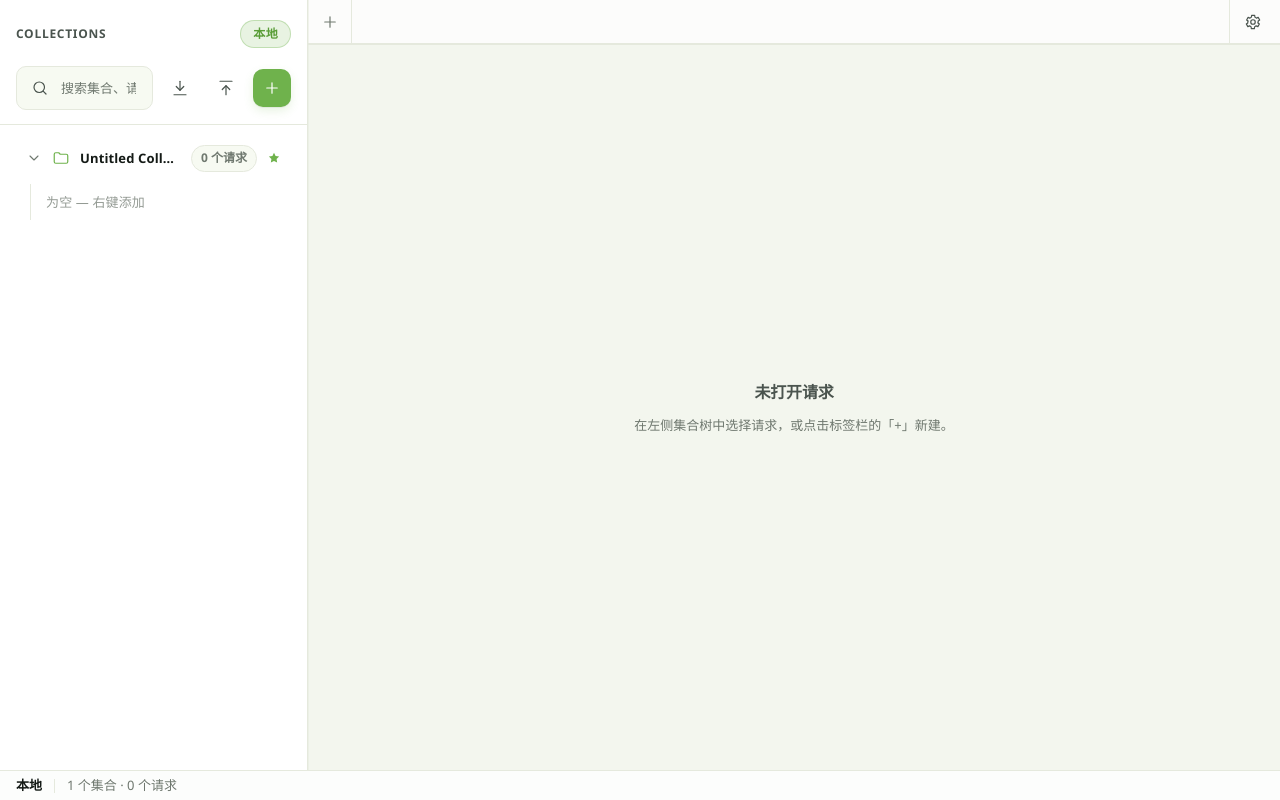
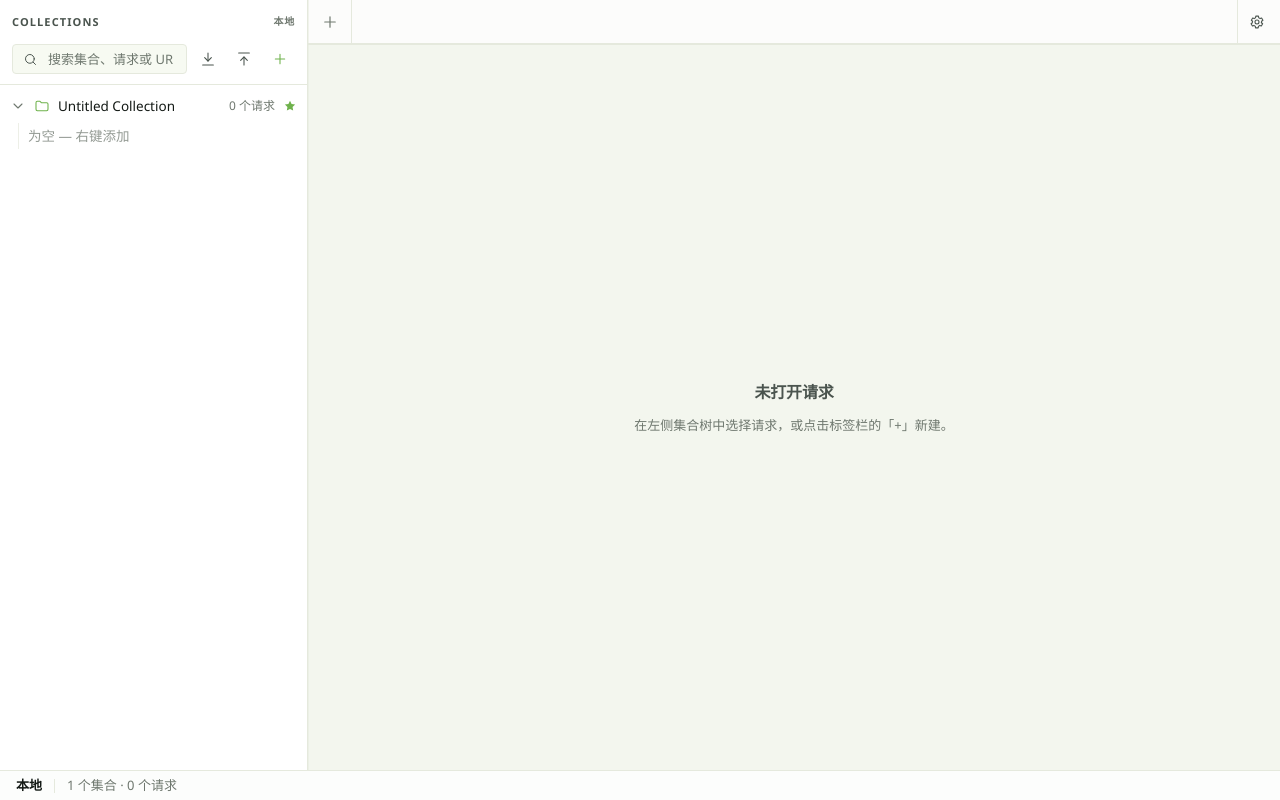
Before and after one commit to luf-23/api-tester, a React (Vite) app in the folder apps/desktop/renderer/: page / in a window 1280 px wide. Both pictures are taken after a click on the button 272 px from the left and 88 px from the top of the page. Built offline with nearby package versions, Linux system fonts and the light colour scheme.

Commit message:
style: 集合侧栏与全局控件收紧为 IDE 树风格

```diff
--- a/apps/desktop/renderer/src/components/CollectionsPanel.tsx
+++ b/apps/desktop/renderer/src/components/CollectionsPanel.tsx
@@ -448,7 +448,10 @@ function FolderRow({
             onCancel={() => setEditingId(null)}
           />
         ) : (
-          <span className="tree-row__name" onDoubleClick={() => setEditingId(node.id)}>
+          <span
+            className="tree-row__name"
+            onDoubleClick={isCollectionRoot ? undefined : () => setEditingId(node.id)}
+          >
             {node.name}
           </span>
         )}
--- a/apps/desktop/renderer/src/components/RequestPanel.tsx
+++ b/apps/desktop/renderer/src/components/RequestPanel.tsx
@@ -256,7 +256,7 @@ function BodyEditor({ request }: { request: RequestWithTests }) {
             minHeight: 240,
             background: 'var(--bg-panel)',
             border: '1px solid var(--border-subtle)',
-            borderRadius: 8,
+            borderRadius: 4,
             color: 'var(--text-primary)',
             padding: 12,
             fontFamily: 'var(--font-code)',
@@ -294,7 +294,7 @@ function TestsPanel({ request }: { request: RequestWithTests }) {
               padding: '10px 12px',
               background: 'var(--bg-panel)',
               border: '1px solid var(--border-subtle)',
-              borderRadius: 8,
+              borderRadius: 4,
               fontFamily: 'var(--font-code)',
               fontSize: 12.5,
             }}
--- a/apps/desktop/renderer/src/styles/global.css
+++ b/apps/desktop/renderer/src/styles/global.css
@@ -8,7 +8,8 @@ html, body, #root { height: 100%; margin: 0; }
   --fs-small: 13px;
   --fs-caption: 12px;
   --lh-body: 1.55;
-  --radius-ui: 10px;
+  --radius-ui: 4px;
+  --radius-pill: 4px;
   --row-comfy: 42px;
   --tab-height: 44px;
   --font-ui: 'Inter Variable', 'Segoe UI', ui-sans-serif, system-ui, -apple-system, BlinkMacSystemFont,
@@ -205,8 +206,12 @@ body.is-resizing-row .resize-handle--row::after {
   font-weight: 500;
 }
 
-/* ---------- Collections panel ---------- */
+/* ---------- Collections panel ----------
+   Sidebar uses tighter spacing and small (≤4px) radii — IDE-tree feel,
+   no rounded-square pills. */
 .collections {
+  --radius-sidebar: 4px;
+  --row-sidebar: 34px;
   display: flex;
   flex-direction: column;
   flex: 1;
@@ -216,73 +221,80 @@ body.is-resizing-row .resize-handle--row::after {
   position: relative;
 }
 .collections__top {
-  padding: 16px 16px 14px;
+  padding: 10px 12px 10px;
   border-bottom: 1px solid var(--border-subtle);
-  display: flex; flex-direction: column; gap: 14px;
+  display: flex; flex-direction: column; gap: 10px;
 }
 .collections__identity {
   display: flex;
   align-items: center;
   justify-content: space-between;
-  gap: 12px;
-  min-height: 36px;
+  gap: 10px;
+  min-height: 24px;
 }
 .collections__identity-title {
-  font-size: var(--fs-caption);
+  font-size: 11px;
   font-weight: 700;
-  letter-spacing: 0.06em;
+  letter-spacing: 0.1em;
   text-transform: uppercase;
   color: var(--text-secondary);
 }
 .collections__identity-badge {
-  font-size: var(--fs-caption);
+  font-size: 10px;
   font-weight: 600;
-  letter-spacing: 0.03em;
+  letter-spacing: 0.08em;
   text-transform: uppercase;
-  color: var(--accent-strong);
-  background: var(--accent-soft);
-  border: 1px solid var(--accent-ring);
-  border-radius: 999px;
-  padding: 4px 12px;
+  color: var(--text-muted);
+  background: transparent;
+  border: 0;
+  padding: 0;
 }
 .icon-btn {
   flex-shrink: 0;
-  width: 38px; height: 38px; border-radius: var(--radius-ui);
+  width: 30px; height: 30px;
+  border-radius: var(--radius-sidebar);
   background: transparent; border: 1px solid transparent;
   display: grid; place-items: center; color: var(--text-secondary);
   transition: background 0.12s ease, color 0.12s ease;
 }
 .icon-btn svg {
-  width: 18px;
-  height: 18px;
+  width: 16px;
+  height: 16px;
   display: block;
 }
 .icon-btn:hover { background: var(--bg-hover); color: var(--text-primary); }
-.icon-btn.is-accent { background: var(--accent); color: var(--on-accent); border-color: transparent; box-shadow: 0 1px 0 rgba(0,0,0,0.05), 0 4px 10px var(--accent-soft); }
-.icon-btn.is-accent:hover { background: var(--accent-strong); color: var(--on-accent); }
+.icon-btn.is-accent {
+  background: transparent;
+  color: var(--accent);
+  border-color: transparent;
+  box-shadow: none;
+}
+.icon-btn.is-accent:hover { background: var(--accent-soft); color: var(--accent-strong); }
 .icon-btn.is-active {
   background: var(--accent-soft);
   color: var(--accent);
-  border-color: var(--accent-ring);
+  border-color: transparent;
 }
 
-.search-row { display: flex; align-items: center; gap: 8px; min-width: 0; }
+.search-row { display: flex; align-items: center; gap: 6px; min-width: 0; }
 .search-input {
   flex: 1;
   min-width: 0;
-  display: flex; align-items: center; gap: 10px;
+  display: flex; align-items: center; gap: 8px;
   overflow: hidden;
   background: var(--bg-elevated);
   border: 1px solid var(--border-subtle);
-  border-radius: var(--radius-ui);
-  padding: 10px 14px;
-  min-height: var(--row-comfy);
+  border-radius: var(--radius-sidebar);
+  padding: 0 10px;
+  height: 30px;
   color: var(--text-secondary);
-  transition: border-color 0.15s ease, box-shadow 0.15s ease;
+  transition: border-color 0.12s ease, box-shadow 0.12s ease, background 0.12s ease;
 }
+.search-input:hover { border-color: var(--border-strong); }
 .search-input:focus-within {
-  border-color: var(--accent-ring);
-  box-shadow: 0 0 0 3px var(--accent-soft);
+  border-color: var(--accent);
+  background: var(--bg-panel);
+  box-shadow: 0 0 0 1px var(--accent);
 }
 .search-input input {
   flex: 1;
@@ -292,115 +304,124 @@ body.is-resizing-row .resize-handle--row::after {
   border: 0;
   outline: 0;
   color: var(--text-primary);
-  font-size: var(--fs-small);
+  font-size: 13px;
+  height: 100%;
 }
 .search-input > svg {
   flex-shrink: 0;
+  width: 15px;
+  height: 15px;
 }
 .search-input input::placeholder { color: var(--text-muted); }
 .search-input__clear {
-  width: 28px; height: 28px; border-radius: 6px;
+  width: 20px; height: 20px;
+  border-radius: var(--radius-sidebar);
   background: transparent; border: 0;
   color: var(--text-muted);
-  font-size: 18px; line-height: 1;
+  font-size: 16px; line-height: 1;
 }
 .search-input__clear:hover { background: var(--bg-hover); color: var(--text-primary); }
 
 .tree {
-  padding: 10px 8px 20px;
+  padding: 4px 0 12px;
   overflow: auto;
   flex: 1;
   min-height: 0;
 }
 .tree__empty {
-  padding: 40px 20px; text-align: center; color: var(--text-muted);
+  padding: 32px 16px; text-align: center; color: var(--text-muted);
 }
-.tree__empty p { margin: 0 0 8px; font-size: var(--fs-small); color: var(--text-secondary); font-weight: 600; }
-.tree__empty small { font-size: var(--fs-caption); line-height: 1.5; }
+.tree__empty p { margin: 0 0 6px; font-size: 12px; color: var(--text-secondary); font-weight: 600; }
+.tree__empty small { font-size: 11px; line-height: 1.5; }
 
 .tree-row {
-  display: flex; align-items: center; gap: 10px;
-  min-height: var(--row-comfy);
-  padding: 8px 12px;
-  margin: 2px 6px;
-  border-radius: var(--radius-ui);
+  display: flex; align-items: center; gap: 8px;
+  min-height: var(--row-sidebar);
+  height: var(--row-sidebar);
+  padding: 0 10px;
+  margin: 0;
+  border-radius: 0;
   color: var(--text-primary);
   cursor: pointer;
-  font-size: var(--fs-small);
+  font-size: 13.5px;
   position: relative;
-  transition: background 0.12s ease, color 0.12s ease;
+  transition: background 0.08s ease, color 0.08s ease;
 }
 .tree-row:hover { background: var(--bg-hover); }
 .tree-row.is-active {
   background: var(--accent-soft);
-  color: var(--accent);
-  font-weight: 600;
+  color: var(--text-primary);
+  font-weight: 500;
 }
 .tree-row.is-active .method { color: inherit; }
 .tree-row.is-active::before {
-  content: ''; position: absolute; left: 0; top: 8px; bottom: 8px;
-  width: 3px; border-radius: 0 3px 3px 0;
+  content: ''; position: absolute; left: 0; top: 0; bottom: 0;
+  width: 2px;
   background: var(--accent);
 }
-.tree-row--folder { font-weight: 600; }
-.tree-row--empty { cursor: default; min-height: 36px; opacity: 0.75; }
+.tree-row--folder { font-weight: 500; }
+.tree-row--empty { cursor: default; min-height: 26px; height: 26px; opacity: 0.75; }
 .tree-row--empty:hover { background: transparent; }
 .tree-row__chev {
   width: 16px; height: 16px;
   color: var(--text-muted); flex: none;
-  transition: transform 0.15s ease;
+  transition: transform 0.12s ease;
 }
 .tree-row__chev.is-collapsed { transform: rotate(-90deg); }
-.tree-row__icon { width: 18px; height: 18px; color: var(--accent); flex: none; }
+.tree-row__icon { width: 16px; height: 16px; color: var(--text-secondary); flex: none; }
+.tree-row--folder .tree-row__icon { color: var(--accent); }
 .tree-row__name {
   flex: 1; min-width: 0;
   overflow: hidden; text-overflow: ellipsis; white-space: nowrap;
-  letter-spacing: 0.01em;
+  letter-spacing: 0;
 }
 .tree-row__count {
   color: var(--text-muted);
-  font-size: var(--fs-caption);
+  font-size: 12px;
   font-variant-numeric: tabular-nums;
-  padding: 3px 9px;
-  border-radius: 999px;
-  background: var(--bg-elevated);
-  border: 1px solid var(--border-subtle);
+  padding: 0;
+  border-radius: 0;
+  background: transparent;
+  border: 0;
+  font-weight: 400;
+  letter-spacing: 0;
 }
 .tree-row.is-active .tree-row__count {
-  background: transparent; border-color: var(--accent-ring); color: var(--accent);
+  background: transparent; border: 0; color: var(--text-secondary);
 }
 .tree-row__star { color: var(--accent); }
 .tree-row__rename {
-  flex: 1; min-width: 0; height: 34px;
+  flex: 1; min-width: 0; height: 26px;
   background: var(--bg-app);
-  border: 1px solid var(--accent-ring);
-  border-radius: 6px;
-  padding: 0 10px;
+  border: 1px solid var(--accent);
+  border-radius: var(--radius-sidebar);
+  padding: 0 8px;
   color: var(--text-primary);
   outline: 0;
   font: inherit;
+  font-size: 13.5px;
 }
-.tree-row__rename:focus { box-shadow: 0 0 0 2px var(--accent-soft); }
+.tree-row__rename:focus { box-shadow: 0 0 0 1px var(--accent); }
 
 .tree-row__actions {
   position: absolute;
-  right: 8px;
+  right: 4px;
   top: 50%;
   transform: translateY(-50%);
   display: flex;
   align-items: center;
-  gap: 4px;
-  padding: 5px 8px 5px 16px;
-  border-radius: 8px;
+  gap: 1px;
+  padding: 2px 4px 2px 12px;
+  border-radius: var(--radius-sidebar);
   background: var(--bg-hover);
   opacity: 0;
   pointer-events: none;
-  transition: opacity 0.12s ease, background 0.12s ease;
-  box-shadow: -18px 0 22px -4px var(--bg-hover);
+  transition: opacity 0.1s ease;
+  box-shadow: -16px 0 16px -4px var(--bg-hover);
 }
 .tree-row.is-active .tree-row__actions {
   background: var(--accent-soft);
-  box-shadow: -18px 0 22px -4px var(--accent-soft);
+  box-shadow: -16px 0 16px -4px var(--accent-soft);
 }
 .tree-row:hover .tree-row__actions,
 .tree-row:focus-within .tree-row__actions {
@@ -409,56 +430,58 @@ body.is-resizing-row .resize-handle--row::after {
 }
 
 .row-icon {
-  width: 32px; height: 32px;
-  border-radius: 8px;
+  width: 26px; height: 26px;
+  border-radius: var(--radius-sidebar);
   background: transparent; border: 0;
   color: var(--text-secondary);
   display: grid; place-items: center;
-  transition: background 0.12s ease, color 0.12s ease;
+  transition: background 0.1s ease, color 0.1s ease;
 }
-.row-icon:hover { background: var(--bg-elevated); color: var(--accent); }
+.row-icon svg { width: 15px; height: 15px; }
+.row-icon:hover { background: var(--bg-elevated); color: var(--text-primary); }
 
 .tree-children { display: flex; flex-direction: column; position: relative; }
 .tree-children::before {
   content: '';
   position: absolute;
-  top: 2px; bottom: 2px;
+  top: 0; bottom: 0;
   width: 1px; background: var(--border-subtle);
+  opacity: 0.7;
 }
-.tree-children[data-depth='1']::before { left: 22px; }
-.tree-children[data-depth='2']::before { left: 42px; }
-.tree-children[data-depth='3']::before { left: 62px; }
-.tree-children[data-depth='4']::before { left: 82px; }
+.tree-children[data-depth='1']::before { left: 18px; }
+.tree-children[data-depth='2']::before { left: 36px; }
+.tree-children[data-depth='3']::before { left: 54px; }
+.tree-children[data-depth='4']::before { left: 72px; }
 
-.tree-row[data-depth='1'] { padding-left: 12px; }
-.tree-row[data-depth='2'] { padding-left: 32px; }
-.tree-row[data-depth='3'] { padding-left: 52px; }
-.tree-row[data-depth='4'] { padding-left: 72px; }
-.tree-row[data-depth='5'] { padding-left: 92px; }
+.tree-row[data-depth='1'] { padding-left: 10px; }
+.tree-row[data-depth='2'] { padding-left: 28px; }
+.tree-row[data-depth='3'] { padding-left: 46px; }
+.tree-row[data-depth='4'] { padding-left: 64px; }
+.tree-row[data-depth='5'] { padding-left: 82px; }
 
-.tree-row.is-drop { box-shadow: inset 0 0 0 1px var(--accent-ring); }
-.tree-row.is-drop-before { box-shadow: inset 0 2px 0 var(--accent); }
-.tree-row.is-drop-after { box-shadow: inset 0 -2px 0 var(--accent); }
-.tree-row.is-drop-inside { background: var(--accent-soft); box-shadow: inset 0 0 0 1px var(--accent-ring); }
+.tree-row.is-drop { box-shadow: inset 0 0 0 1px var(--accent); }
+.tree-row.is-drop-before { box-shadow: inset 0 1px 0 var(--accent); }
+.tree-row.is-drop-after { box-shadow: inset 0 -1px 0 var(--accent); }
+.tree-row.is-drop-inside { background: var(--accent-soft); box-shadow: inset 0 0 0 1px var(--accent); }
 
 /* ---------- Context menu ---------- */
 .ctx-menu {
   position: fixed; z-index: 1000;
-  min-width: 220px;
+  min-width: 200px;
   background: var(--bg-panel, var(--bg-shell));
-  border: 1px solid var(--border-subtle);
-  border-radius: var(--radius-ui);
-  box-shadow: 0 16px 40px rgba(0,0,0,0.16), 0 4px 12px rgba(0,0,0,0.08);
-  padding: 6px;
-  display: flex; flex-direction: column; gap: 2px;
-  font-size: var(--fs-small);
+  border: 1px solid var(--border-strong);
+  border-radius: 4px;
+  box-shadow: 0 12px 32px rgba(0,0,0,0.18), 0 2px 8px rgba(0,0,0,0.10);
+  padding: 4px;
+  display: flex; flex-direction: column; gap: 1px;
+  font-size: 12px;
   animation: ctxIn 0.1s ease-out;
 }
 @keyframes ctxIn { from { opacity: 0; transform: translateY(-2px) scale(0.98);} to { opacity: 1; transform: none; } }
 .ctx-menu button {
-  display: flex; align-items: center; gap: 10px;
-  padding: 10px 14px; border-radius: 8px;
-  min-height: 40px;
+  display: flex; align-items: center; gap: 8px;
+  padding: 6px 10px; border-radius: 3px;
+  min-height: 28px;
   background: transparent; border: 0;
   color: var(--text-primary);
   text-align: left;
@@ -467,16 +490,16 @@ body.is-resizing-row .resize-handle--row::after {
 .ctx-menu button:hover { background: var(--bg-hover); }
 .ctx-menu button.is-danger { color: var(--status-4xx, #d14545); }
 .ctx-menu button.is-danger:hover { background: color-mix(in srgb, var(--status-4xx, #d14545) 12%, transparent); }
-.ctx-menu__sep { height: 1px; background: var(--border-subtle); margin: 4px 2px; }
+.ctx-menu__sep { height: 1px; background: var(--border-subtle); margin: 3px 2px; }
 
 /* ---------- Toast ---------- */
 .toast {
   position: absolute;
-  left: 50%; bottom: 20px; transform: translateX(-50%);
-  padding: 12px 20px; border-radius: var(--radius-ui);
-  font-size: var(--fs-small);
+  left: 50%; bottom: 16px; transform: translateX(-50%);
+  padding: 8px 14px; border-radius: 4px;
+  font-size: 12px;
   background: var(--bg-panel, var(--bg-shell));
-  border: 1px solid var(--border-subtle);
+  border: 1px solid var(--border-strong);
   box-shadow: 0 4px 14px rgba(0,0,0,0.16);
   animation: toastIn 0.18s ease-out;
   z-index: 50;
@@ -555,11 +578,11 @@ body.is-resizing-row .resize-handle--row::after {
 }
 .tab__close {
   flex-shrink: 0;
-  width: 28px;
-  height: 28px;
-  margin-right: -4px;
+  width: 22px;
+  height: 22px;
+  margin-right: -2px;
   margin-left: 4px;
-  border-radius: 6px;
+  border-radius: 3px;
   display: grid;
   place-items: center;
   color: var(--text-muted);
@@ -721,7 +744,8 @@ body.is-resizing-row .resize-handle--row::after {
 .subtab__badge {
   background: var(--bg-elevated); border: 1px solid var(--border-subtle);
   color: var(--text-secondary); font-size: var(--fs-caption);
-  padding: 2px 8px; border-radius: 999px;
+  padding: 1px 7px; border-radius: 3px;
+  font-variant-numeric: tabular-nums;
 }
 .subtab.is-active .subtab__badge { color: var(--accent); border-color: var(--accent-ring); }
 .subtab__dot { width: 7px; height: 7px; border-radius: 50%; background: var(--accent); }
@@ -762,7 +786,7 @@ body.is-resizing-row .resize-handle--row::after {
 .kv__more:hover { color: var(--text-primary); }
 
 .checkbox {
-  width: 18px; height: 18px; border-radius: 5px;
+  width: 18px; height: 18px; border-radius: 3px;
   border: 1px solid var(--border-strong);
   display: grid; place-items: center;
   background: var(--bg-elevated);
@@ -802,11 +826,12 @@ body.is-resizing-row .resize-handle--row::after {
 .response__meta { margin-left: auto; display: flex; align-items: center; gap: 16px; color: var(--text-secondary); font-size: var(--fs-small); }
 .status-pill {
   display: inline-flex; align-items: center; gap: 8px;
-  padding: 5px 14px; border-radius: 999px;
+  padding: 4px 12px; border-radius: 4px;
   background: color-mix(in srgb, var(--status-2xx) 14%, transparent);
   color: var(--status-2xx);
   border: 1px solid color-mix(in srgb, var(--status-2xx) 28%, transparent);
   font-weight: 700; font-size: var(--fs-caption);
+  letter-spacing: 0.02em;
 }
 .status-pill.s-3xx { background: color-mix(in srgb, var(--status-3xx) 14%, transparent); color: var(--status-3xx); border-color: color-mix(in srgb, var(--status-3xx) 28%, transparent); }
 .status-pill.s-4xx { background: color-mix(in srgb, var(--status-4xx) 14%, transparent); color: var(--status-4xx); border-color: color-mix(in srgb, var(--status-4xx) 28%, transparent); }
@@ -822,7 +847,7 @@ body.is-resizing-row .resize-handle--row::after {
 .viewbar-tab {
   background: transparent; border: 0;
   color: var(--text-secondary);
-  padding: 6px 12px; border-radius: 8px; font-size: var(--fs-small);
+  padding: 6px 12px; border-radius: 4px; font-size: var(--fs-small);
   font-weight: 500;
 }
 .viewbar-tab:hover { color: var(--text-primary); }
@@ -831,7 +856,7 @@ body.is-resizing-row .resize-handle--row::after {
 .viewbar-pick {
   background: var(--bg-elevated);
   border: 1px solid var(--border-subtle);
-  border-radius: 8px;
+  border-radius: 4px;
   padding: 6px 12px;
   color: var(--text-primary);
   font-size: var(--fs-small);
@@ -872,13 +897,13 @@ body.is-resizing-row .resize-handle--row::after {
   margin: 10px 14px;
   background: var(--bg-elevated);
   border: 1px solid var(--border-subtle);
-  border-radius: 8px;
+  border-radius: 4px;
   padding: 8px 12px;
   color: var(--text-secondary);
 }
 .explorer__search input { flex: 1; background: transparent; border: 0; outline: 0; color: var(--text-primary); font-size: var(--fs-small); }
 .explorer__tree { overflow: auto; padding: 6px 8px 14px; flex: 1; min-height: 0; font-family: var(--font-code); font-size: var(--fs-small); }
-.explorer__node { display: flex; align-items: center; gap: 8px; padding: 5px 8px; border-radius: 6px; }
+.explorer__node { display: flex; align-items: center; gap: 8px; padding: 5px 8px; border-radius: 4px; }
 .explorer__node:hover { background: var(--bg-hover); }
 .explorer__chev { width: 12px; height: 12px; color: var(--text-muted); }
 .explorer__chev.is-collapsed { transform: rotate(-90deg); }
@@ -886,7 +911,7 @@ body.is-resizing-row .resize-handle--row::after {
 .explorer__type {
   margin-left: auto;
   font-size: var(--fs-caption);
-  padding: 2px 8px; border-radius: 6px;
+  padding: 2px 8px; border-radius: 3px;
   background: var(--bg-elevated); color: var(--text-secondary);
   border: 1px solid var(--border-subtle);
 }
@@ -957,7 +982,7 @@ body.is-resizing-row .resize-handle--row::after {
 .theme-card__swatches { display: flex; gap: 8px; }
 .theme-swatch {
   flex: 1; height: 30px;
-  border-radius: 8px; border: 2px solid transparent;
+  border-radius: 4px; border: 2px solid transparent;
   background: var(--c);
   cursor: pointer;
   position: relative;
@@ -966,7 +991,7 @@ body.is-resizing-row .resize-handle--row::after {
 .theme-swatch.is-active { border-color: var(--accent); box-shadow: 0 0 0 3px var(--accent-soft); }
 .theme-card__cta {
   display: flex; align-items: center; justify-content: center; gap: 6px;
-  padding: 7px 10px; border-radius: 7px;
+  padding: 7px 10px; border-radius: 4px;
   background: var(--bg-panel); border: 1px solid var(--border-subtle);
   color: var(--text-primary); font-size: 12px; font-weight: 500;
   transition: background 0.12s ease, color 0.12s ease, border-color 0.12s ease;
```
